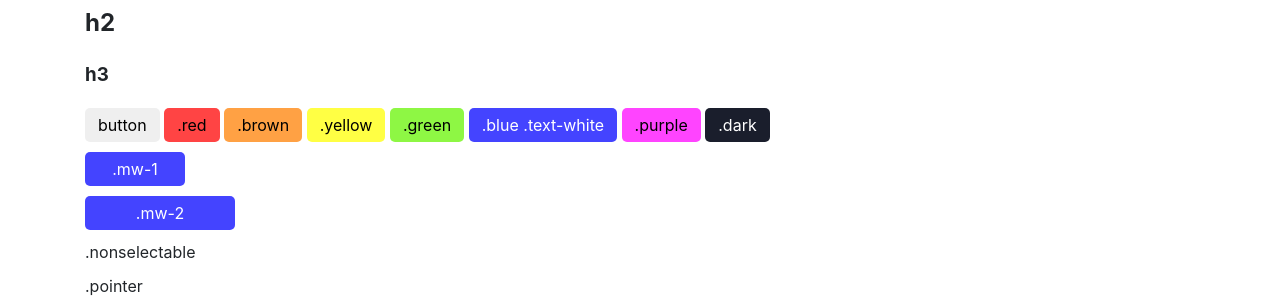
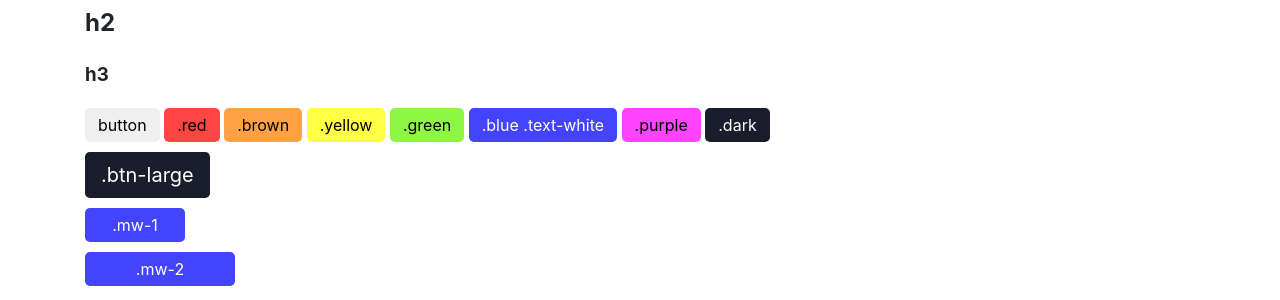
Before and after one commit to juissi999/juicycss, a website: page index.html in a window 1280 px wide. Shown: the part 494-794 px from the top of the page. Drawn offline with Linux system fonts and the light colour scheme.

Commit message:
Add button transition and btn-large

```diff
--- a/index.css
+++ b/index.css
@@ -25,6 +25,7 @@ button {
   border: 0px;
   /* min-width: 100px; */
   padding: 7px 13px 7px 13px;
+  transition: filter .15s ease-in-out;
 }
 
 button:hover {
@@ -37,6 +38,13 @@ button:hover {
 button:active {
   /* opacity: 0.7; */
   filter: brightness(88%);
+}
+
+.btn-large {
+  padding: .5rem 1rem;
+  font-size: 1.25rem;
+  line-height: 1.5;
+  border-radius: .3rem;
 }
 
 textarea:focus, input:focus {
--- a/index.html
+++ b/index.html
@@ -103,6 +103,9 @@
             <button class="dark text-white">.dark</button>
         </div>
         <div class="my-2">
+            <button class="btn-large dark text-white">.btn-large</button>
+        </div>
+        <div class="my-2">
             <button class="blue text-white mw-1">.mw-1</button>
         </div>
         <div class="my-2">
```
Also changed, not shown: README.md.
